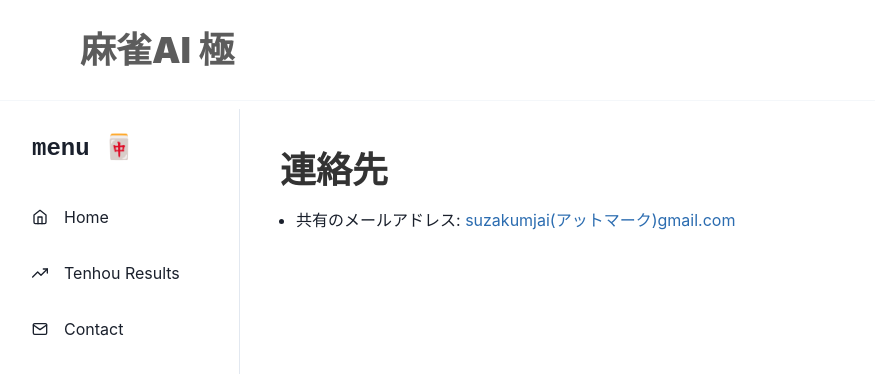
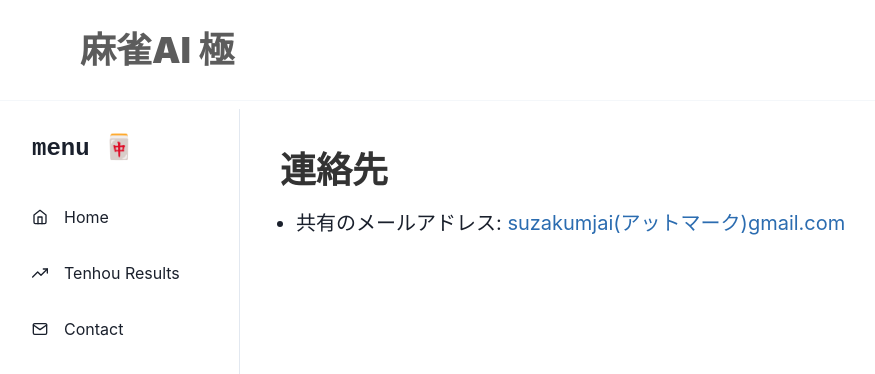
Before and after one commit to mitou2022-mahjong-ai/goku-portfolio, a Next.js app in the folder frontend/: page /contact in a window 1280 px wide. Shown: the top 374 px of the page, without its empty margins (0-875 px from the left). Built offline with nearby package versions, Linux system fonts and the light colour scheme.

Commit message:
fix: フォントサイズ

```diff
--- a/frontend/pages/contact.tsx
+++ b/frontend/pages/contact.tsx
@@ -8,7 +8,7 @@ const Page: NextPage = () => {
       <Box>
         <Heading color="blackAlpha.800">連絡先</Heading>
         <UnorderedList pt="4">
-          <ListItem>
+          <ListItem fontSize="xl">
             {" "}
             共有のメールアドレス:{" "}
             <Link href="mailto:suzakumjai@gmail.com" color="blue.600">
--- a/frontend/pages/tenhou_results.tsx
+++ b/frontend/pages/tenhou_results.tsx
@@ -261,7 +261,7 @@ const Page: NextPage = () => {
     <Layout>
       <Heading color="blackAlpha.800">天鳳の対戦成績結果</Heading>
       <Box pt="10">
-        <Text>
+        <Text fontSize="xl">
           オンライン麻雀
           <Link href="https://tenhou.net/" color="teal" isExternal>
             「天鳳」
```
